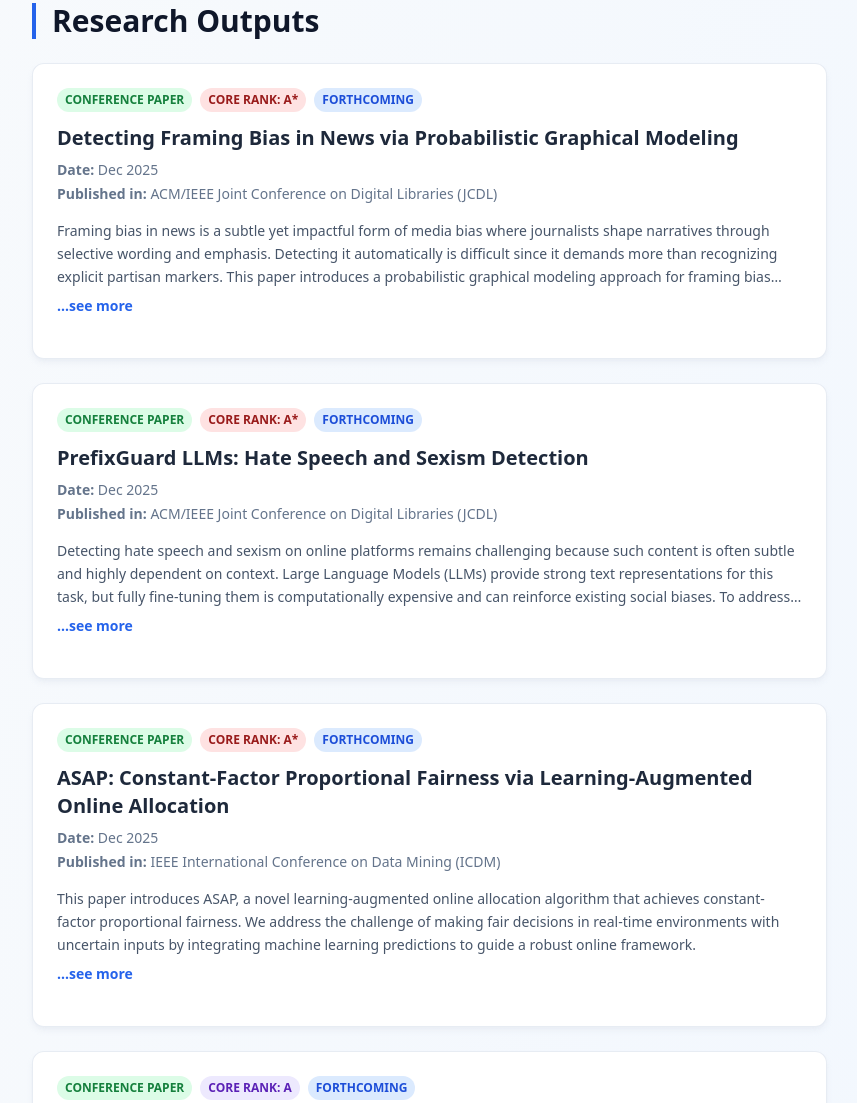
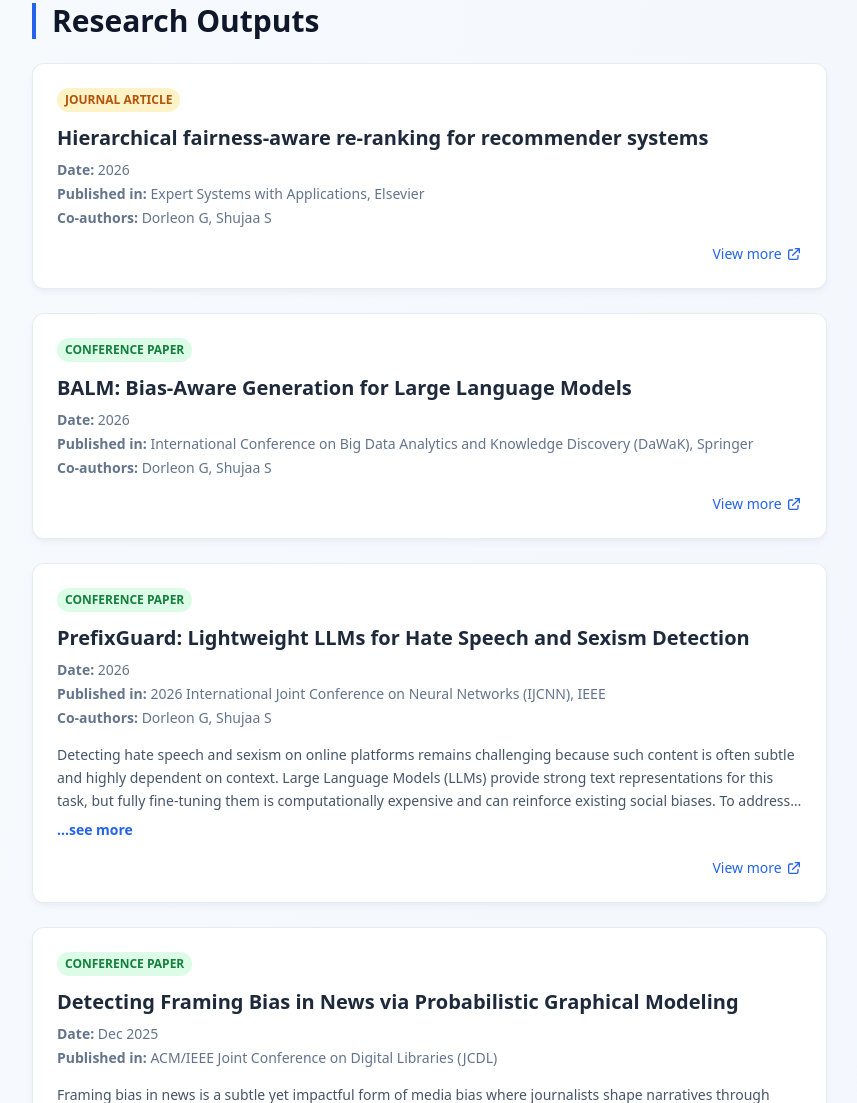
Before and after one commit to gdorleon/gdorleon.github.io, a plain HTML site: page index.html in a window 1280 px wide. Shown: the part 1559-2662 px from the top of the page, without its empty margins (0-857 px from the left). Drawn offline with nearby package versions, Linux system fonts and the light colour scheme.

Commit message:
Update index.html

```diff
--- a/index.html
+++ b/index.html
@@ -55,7 +55,7 @@
 
     <script>
       // -------------------------------------------------------------------
-      // 1. DATA AND CONSTANTS (Updated with your new publications list)
+      // 1. DATA AND CONSTANTS
       // -------------------------------------------------------------------
 
       const views = {
@@ -265,7 +265,40 @@
         },
       ];
 
+      // Each publication may have a `link` (direct URL) and/or a `doi`.
+      // The "View more" button uses `link` first, then falls back to the DOI.
       const publications = [
+        {
+          type: 'JOURNAL ARTICLE',
+          title: 'Hierarchical fairness-aware re-ranking for recommender systems',
+          date: '2026',
+          publicationDetails: 'Expert Systems with Applications, Elsevier',
+          coAuthors: 'Dorleon G, Shujaa S',
+          doi: '',
+          link: 'https://www.sciencedirect.com/science/article/pii/S0957417426026801',
+          description: '',
+        },
+        {
+          type: 'CONFERENCE PAPER',
+          title: 'BALM: Bias-Aware Generation for Large Language Models',
+          date: '2026',
+          publicationDetails: 'International Conference on Big Data Analytics and Knowledge Discovery (DaWaK), Springer',
+          coAuthors: 'Dorleon G, Shujaa S',
+          doi: '',
+          link: 'https://link.springer.com/chapter/10.1007/978-3-032-34896-8_2',
+          description: '',
+        },
+        {
+          type: 'CONFERENCE PAPER',
+          title: 'PrefixGuard: Lightweight LLMs for Hate Speech and Sexism Detection',
+          date: '2026',
+          publicationDetails: '2026 International Joint Conference on Neural Networks (IJCNN), IEEE',
+          coAuthors: 'Dorleon G, Shujaa S',
+          doi: '',
+          link: 'https://ieeexplore.ieee.org/abstract/document/11729560/',
+          description: 'Detecting hate speech and sexism on online platforms remains challenging because such content is often subtle and highly dependent on context. Large Language Models (LLMs) provide strong text representations for this task, but fully fine-tuning them is computationally expensive and can reinforce existing social biases. To address these limitations, we propose PrefixGuard — a parameter-efficient approach based on prefix tuning. Instead of updating all model weights, PrefixGuard learns small trainable prefix vectors at each Transformer layer and adds a lightweight classification head, while keeping the LLM backbone frozen. We formally define this method for text classification and analyze how it reshapes internal representations of biased or offensive language. Experiments on three benchmark datasets EDOS (sexism), OLID (offense), and HatEval (hate toward women and immigrants) show that PrefixGuard consistently outperforms BERT and RoBERTa baselines and reaches performance competitive with full fine-tuning, while training less than 1% of parameters. Additional analysis shows that PrefixGuard improves group-level fairness on HatEval, remains robust to adversarial text obfuscation, and produces better-calibrated probability outputs. These results highlight PrefixGuard as a practical, resource-efficient, and effective alternative to full fine-tuning for hate speech and sexism detection in real-world moderation systems.',
+          ranking: 'A',
+        },
         {
           type: 'CONFERENCE PAPER',
           title: 'Detecting Framing Bias in News via Probabilistic Graphical Modeling',
@@ -273,20 +306,8 @@
           publicationDetails: 'ACM/IEEE Joint Conference on Digital Libraries (JCDL)',
           coAuthors: '',
           doi: '',
+          link: '',
           description: 'Framing bias in news is a subtle yet impactful form of media bias where journalists shape narratives through selective wording and emphasis. Detecting it automatically is difficult since it demands more than recognizing explicit partisan markers. This paper introduces a probabilistic graphical modeling approach for framing bias detection in news text. Unlike recent large language model-based methods that rely on reasoning prompts, our system uses a Conditional Random Field (CRF) to capture linguistic and structural indicators of framing across sentences. We formalize the task on the Media Bias Identification Benchmark (MBIB) and detail the mathematical foundation of our model. Experiments on MBIB show that our CRF-based method surpasses fine-tuned BERT and ConvBERT baselines in F1-score, demonstrating better sensitivity to nuanced framing strategies. Ablation studies confirm the importance of lexical bias features and cross-sentence dependencies, and qualitative analysis highlights interpretable model behavior. This work underscores the strength of structured probabilistic models in bias detection and moves toward more transparent, multi-faceted approaches to news analysis.',
-          status: 'Forthcoming',
-          ranking: 'A*',
-          },
-
-        {
-          type: 'CONFERENCE PAPER',
-          title: 'PrefixGuard LLMs: Hate Speech and Sexism Detection',
-          date: 'Dec 2025',
-          publicationDetails: 'ACM/IEEE Joint Conference on Digital Libraries (JCDL)',
-          coAuthors: '',
-          doi: '',
-          description: 'Detecting hate speech and sexism on online platforms remains challenging because such content is often subtle and highly dependent on context. Large Language Models (LLMs) provide strong text representations for this task, but fully fine-tuning them is computationally expensive and can reinforce existing social biases. To address these limitations, we propose PrefixGuard — a parameter-efficient approach based on prefix tuning. Instead of updating all model weights, PrefixGuard learns small trainable prefix vectors at each Transformer layer and adds a lightweight classification head, while keeping the LLM backbone frozen. We formally define this method for text classification and analyze how it reshapes internal representations of biased or offensive language. Experiments on three benchmark datasets EDOS (sexism), OLID (offense), and HatEval (hate toward women and immigrants) show that PrefixGuard consistently outperforms BERT and RoBERTa baselines and reaches performance competitive with full fine-tuning, while training less than 1% of parameters. Additional analysis shows that PrefixGuard improves group-level fairness on HatEval, remains robust to adversarial text obfuscation, and produces better-calibrated probability outputs. These results highlight PrefixGuard as a practical, resource-efficient, and effective alternative to full fine-tuning for hate speech and sexism detection in real-world moderation systems.',
-          status: 'Forthcoming',
           ranking: 'A*',
         },
         {
@@ -296,8 +317,8 @@
           publicationDetails: 'IEEE International Conference on Data Mining (ICDM)',
           coAuthors:'' ,
           doi: '',
+          link: '',
           description: 'This paper introduces ASAP, a novel learning-augmented online allocation algorithm that achieves constant-factor proportional fairness. We address the challenge of making fair decisions in real-time environments with uncertain inputs by integrating machine learning predictions to guide a robust online framework.',
-          status: 'Forthcoming',
           ranking: 'A*',
         },
         {
@@ -307,8 +328,8 @@
           publicationDetails: 'International Conference on Asia-Pacific Digital Libraries (ICADL)',
           coAuthors:'',
           doi: '',
+          link: '',
           description: 'This study investigates the performance of large language models (LLMs) when processing and generating content related to historical narratives of Asian minority groups. We analyze the models for cultural biases and stereotypes, providing a critical assessment of their ability to handle sensitive and nuanced cultural information.',
-          status: 'Forthcoming',
           ranking: 'A',
         },
         {
@@ -318,8 +339,8 @@
           publicationDetails: 'International Conference on Asia-Pacific Digital Libraries (ICADL)',
           coAuthors:'',
           doi: '',
+          link: '',
           description: 'A comprehensive analysis of cultural biases embedded in prominent large language models. This research employs a novel framework to systematically uncover and quantify stereotypes across different cultures, offering insights for developing more equitable and culturally aware AI systems.',
-          status: 'Forthcoming',
           ranking: 'A',
         },
         {
@@ -402,6 +423,7 @@
           publicationDetails: 'Extraction Et Gestion Des Connaissances Egc 2021, pp. 515-516',
           coAuthors: 'Dorleon G, Bricon-Souf N, Megdiche I and Teste O.',
           doi: '',
+          link: '',
           description: '',
           ranking: 'C',
         }
@@ -535,7 +557,10 @@
         const isExpanded = expandedPublication === publication.title;
         const hasDescription = publication.description && publication.description.length > 0;
         const rankingClass = getRankingClass(publication.ranking);
-        const typeClass = publication.type === 'BOOK CHAPTER' ? 'text-purple-700 bg-purple-100' : 'text-green-700 bg-green-100';
+        let typeClass = 'text-green-700 bg-green-100';
+        if (publication.type === 'BOOK CHAPTER') typeClass = 'text-purple-700 bg-purple-100';
+        else if (publication.type === 'JOURNAL ARTICLE') typeClass = 'text-amber-700 bg-amber-100';
+        const publicationUrl = publication.link || (publication.doi ? `https://doi.org/${publication.doi}` : '');
 
         let descriptionHTML = '';
         if (hasDescription) {
@@ -557,12 +582,6 @@
                     <span class="text-xs font-semibold inline-block py-1 px-2 uppercase rounded-full ${typeClass}">
                         ${publication.type}
                     </span>
-                    ${publication.ranking ? `<span class="text-xs font-semibold inline-block py-1 px-2 uppercase rounded-full ${rankingClass}">
-                        CORE Rank: ${publication.ranking}
-                    </span>` : ''}
-                    ${publication.status === 'Forthcoming' ? `<span class="text-xs font-semibold inline-block py-1 px-2 uppercase rounded-full text-blue-700 bg-blue-100">
-                        Forthcoming
-                    </span>` : ''}
                 </div>
 
                 <h4 class="text-xl font-bold text-slate-800 mt-3">${publication.title}</h4>
@@ -576,14 +595,14 @@
 
                 <div class="mt-4 flex items-center justify-between">
                      ${publication.citations ? `<span class="text-sm text-slate-400">${publication.citations}</span>` : '<div></div>'}
-                     ${publication.doi ? `
+                     ${publicationUrl ? `
                         <a
-                            href="https://doi.org/${publication.doi}"
+                            href="${publicationUrl}"
                             target="_blank"
                             rel="noopener noreferrer"
                             class="inline-flex items-center text-sm font-medium text-blue-600 hover:text-slate-800 transition-colors"
                         >
-                            View DOI
+                            View more
                             <svg class="w-4 h-4 ml-1" fill="none" stroke="currentColor" viewBox="0 0 24 24" xmlns="http://www.w3.org/2000/svg"><path stroke-linecap="round" stroke-linejoin="round" stroke-width="2" d="M10 6H6a2 2 0 00-2 2v10a2 2 0 002 2h10a2 2 0 002-2v-4M14 4h6m0 0v6m0-6L10 14"></path></svg>
                         </a>
                      ` : ''}
@@ -606,7 +625,7 @@ University of Paul Sabatier, Toulouse, France, 12/2022</li>
         `;
 
         // Research Interests Content
-        const researchInterests = [ 'Machine Learning', 'Decision Systems', 'AI for Healthcare', 'Explainable AI', 'Responsible AI', 'Data Bias', 'Fairness & Transparency', 'Algorithm Fairness', 'Multi-Agent System', 'Responsible Gen AI'];
+        const researchInterests = [ 'Machine Learning', 'Decision Systems', 'AI for Healthcare', 'Explainable AI', 'Responsible AI', 'Data Bias', 'Fairness & Transparency', 'Algorithm Fairness', 'Multi-Agent System', 'Responsible Gen AI', 'AI Alignment', 'AI Monitoring'];
         const interestsContent = `
             <div class="flex flex-wrap gap-3">
                 ${researchInterests.map(interest => `
@@ -657,8 +676,7 @@ University of Paul Sabatier, Toulouse, France, 12/2022</li>
                                 </p>
                                 <p>
                                     My work explores machine learning, algorithm bias, fairness, explainability, and responsible AI, with experience across academia and industry in France, Spain, the U.S., and Vietnam.
-
-
+                                </p>
                             </div>
                         </section>
 
```
